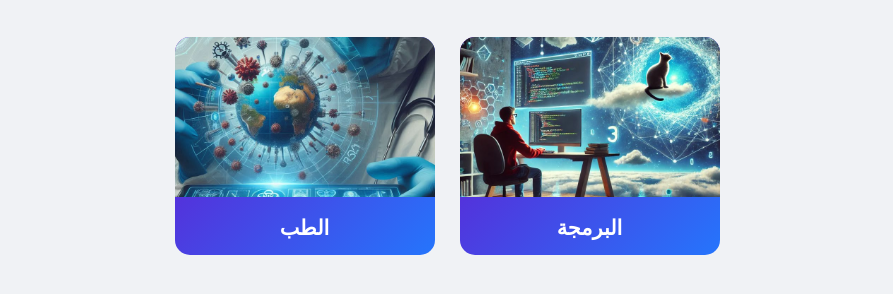
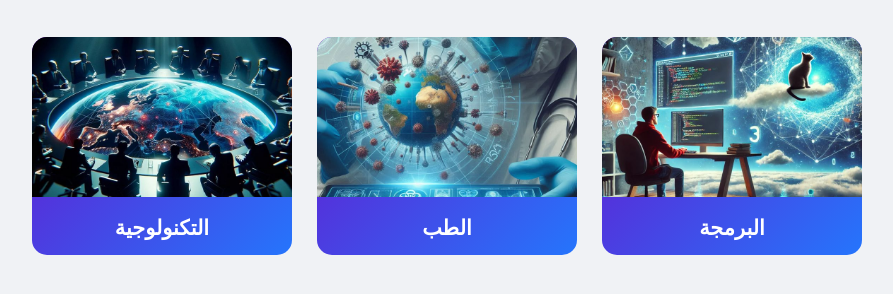
Before and after one commit to leaderakram23-boop/Build_ur_self, a plain HTML site: page index.html in a window 1280 px wide. Shown: the part 82-376 px from the top of the page, without its empty margins (193-1086 px from the left). Drawn offline with Linux system fonts and the light colour scheme.

Commit message:
Update index.html

```diff
--- a/index.html
+++ b/index.html
@@ -42,6 +42,11 @@
       <img src="images/887d94499c6833f9ac011334a31149fe.jpg" alt="الطب">
       <h2>الطب</h2>
     </a>
+
+    <a href="tecno.html" class="card">
+       <img src="images/f25e51b42de4df6681ea96792808321a.jpg" alt=التكنولوجيا">
+         <h2>التكنولوجية</h2>
+    </a>
   </div>
 </body>
 </html>
```
